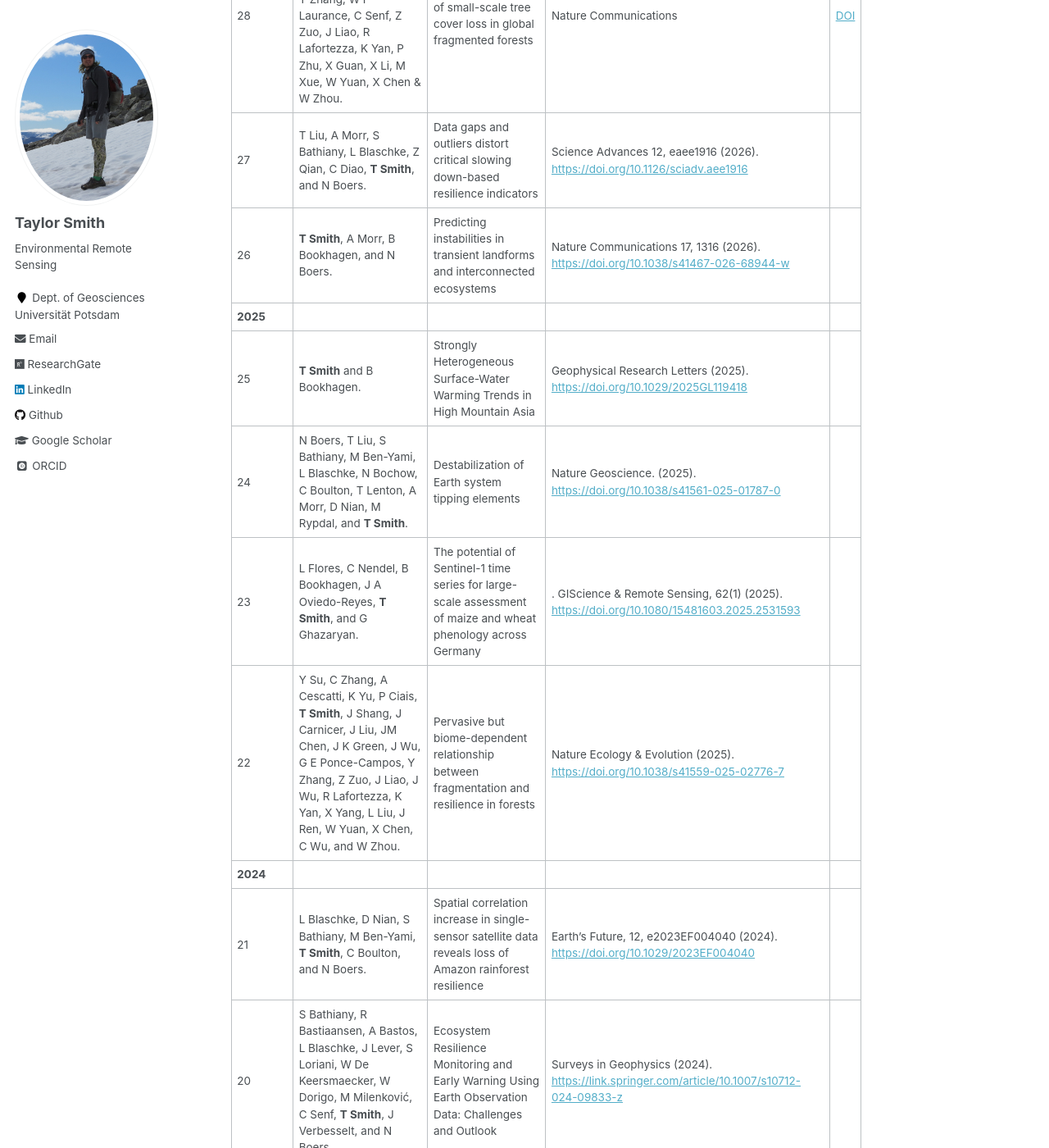
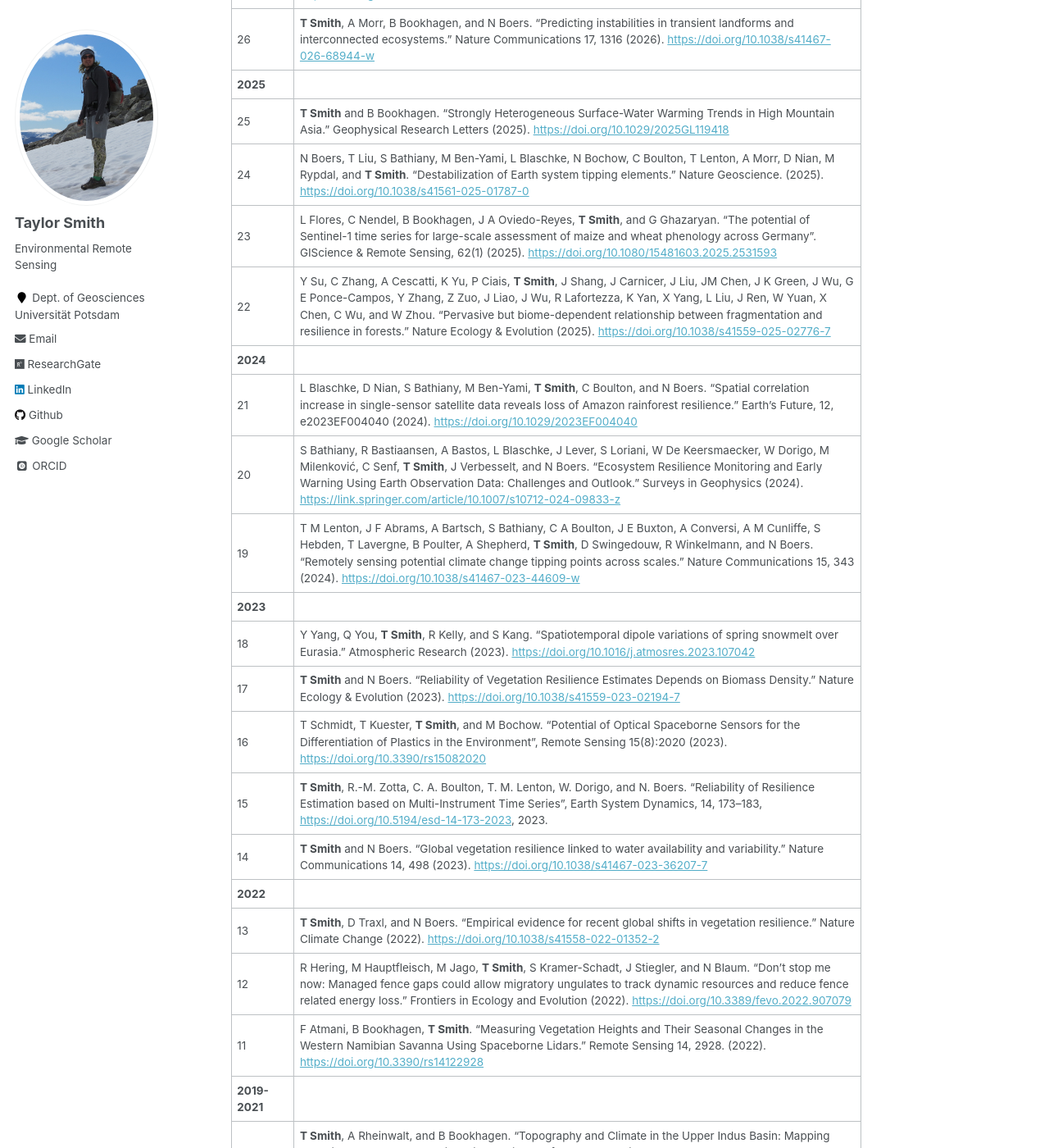
Before and after one commit to tasmi/tasmi.github.io, a Jekyll site: the page built from _pages/publications.md, in a window 1280 px wide and 1400 px high, scrolled down 676 px. Shown: the whole window at 82% size. Built offline with Jekyll 4.4.1, drawn with Linux system fonts in a browser that asks for light colours; some web fonts are replaced; some of the changed text lies outside the part shown.

Commit message:
Update publications.md

```diff
--- a/_pages/publications.md
+++ b/_pages/publications.md
@@ -10,47 +10,47 @@ I maintain a set of freely available [Google Earth Engine codes](https://github.
 ## Peer Reviewed Journal Articles
 
 | **Preprints**
-29 | **T Smith** and B Bookhagen. |  Discharge Deficits in the Nepali Himalaya Linked to Greening and Warming | EarthArXiv (2026). [https://doi.org/10.31223/X5TN25](https://doi.org/10.31223/X5TN25)
+29 | **T Smith** and B Bookhagen. "Discharge Deficits in the Nepali Himalaya Linked to Greening and Warming." EarthArXiv (2026). [https://doi.org/10.31223/X5TN25](https://doi.org/10.31223/X5TN25)
 | **2026**
-28 | J Wang, C Zhang, Y Pan, Y Su, P Ciais, **T Smith**, J Shang, J Liu, J M Chen, A Cescatti, Y Zhang, W F Laurance, C Senf, Z Zuo, J Liao, R Lafortezza, K Yan, P Zhu, X Guan, X Li, M Xue, W Yuan, X Chen & W Zhou. | The safety margin of small-scale tree cover loss in global fragmented forests | Nature Communications | [DOI](https://doi.org/10.1038/s41467-026-71480-2)
-27 | T Liu, A Morr, S Bathiany, L Blaschke, Z Qian, C Diao, **T Smith**, and N Boers. |  Data gaps and outliers distort critical slowing down-based resilience indicators | Science Advances 12, eaee1916 (2026). [https://doi.org/10.1126/sciadv.aee1916](https://doi.org/10.1126/sciadv.aee1916)
-26 | **T Smith**, A Morr, B Bookhagen, and N Boers. |  Predicting instabilities in transient landforms and interconnected ecosystems | Nature Communications 17, 1316 (2026). [https://doi.org/10.1038/s41467-026-68944-w](https://doi.org/10.1038/s41467-026-68944-w)
+28 | J Wang, C Zhang, Y Pan, Y Su, P Ciais, **T Smith**, J Shang, J Liu, J M Chen, A Cescatti, Y Zhang, W F Laurance, C Senf, Z Zuo, J Liao, R Lafortezza, K Yan, P Zhu, X Guan, X Li, M Xue, W Yuan, X Chen & W Zhou. "The safety margin of small-scale tree cover loss in global fragmented forests." Nature Communications (2026). [https://doi.org/10.1038/s41467-026-71480-2](https://doi.org/10.1038/s41467-026-71480-2)
+27 | T Liu, A Morr, S Bathiany, L Blaschke, Z Qian, C Diao, **T Smith**, and N Boers. "Data gaps and outliers distort critical slowing down-based resilience indicators." Science Advances 12, eaee1916 (2026). [https://doi.org/10.1126/sciadv.aee1916](https://doi.org/10.1126/sciadv.aee1916)
+26 | **T Smith**, A Morr, B Bookhagen, and N Boers. "Predicting instabilities in transient landforms and interconnected ecosystems." Nature Communications 17, 1316 (2026). [https://doi.org/10.1038/s41467-026-68944-w](https://doi.org/10.1038/s41467-026-68944-w)
 | **2025**
-25 | **T Smith** and B Bookhagen. |  Strongly Heterogeneous Surface-Water Warming Trends in High Mountain Asia | Geophysical Research Letters (2025). [https://doi.org/10.1029/2025GL119418](https://doi.org/10.1029/2025GL119418)
-24 | N Boers, T Liu, S Bathiany, M Ben-Yami, L Blaschke, N Bochow, C Boulton, T Lenton, A Morr, D Nian, M Rypdal, and **T Smith**. |  Destabilization of Earth system tipping elements | Nature Geoscience. (2025). [https://doi.org/10.1038/s41561-025-01787-0](https://doi.org/10.1038/s41561-025-01787-0)
-23 | L Flores, C Nendel, B Bookhagen, J A Oviedo-Reyes, **T Smith**, and G Ghazaryan. |  The potential of Sentinel-1 time series for large-scale assessment of maize and wheat phenology across Germany|  . GIScience & Remote Sensing, 62(1) (2025). [https://doi.org/10.1080/15481603.2025.2531593](https://doi.org/10.1080/15481603.2025.2531593)
-22 | Y Su, C Zhang, A Cescatti, K Yu, P Ciais, **T Smith**, J Shang, J Carnicer, J Liu, JM Chen, J K Green, J Wu, G E Ponce-Campos, Y Zhang, Z Zuo, J Liao, J Wu, R Lafortezza, K Yan, X Yang, L Liu, J Ren, W Yuan, X Chen, C Wu, and W Zhou. |  Pervasive but biome-dependent relationship between fragmentation and resilience in forests | Nature Ecology & Evolution (2025). [https://doi.org/10.1038/s41559-025-02776-7](https://doi.org/10.1038/s41559-025-02776-7)
+25 | **T Smith** and B Bookhagen. "Strongly Heterogeneous Surface-Water Warming Trends in High Mountain Asia." Geophysical Research Letters (2025). [https://doi.org/10.1029/2025GL119418](https://doi.org/10.1029/2025GL119418)
+24 | N Boers, T Liu, S Bathiany, M Ben-Yami, L Blaschke, N Bochow, C Boulton, T Lenton, A Morr, D Nian, M Rypdal, and **T Smith**. "Destabilization of Earth system tipping elements." Nature Geoscience. (2025). [https://doi.org/10.1038/s41561-025-01787-0](https://doi.org/10.1038/s41561-025-01787-0)
+23 | L Flores, C Nendel, B Bookhagen, J A Oviedo-Reyes, **T Smith**, and G Ghazaryan. "The potential of Sentinel-1 time series for large-scale assessment of maize and wheat phenology across Germany". GIScience & Remote Sensing, 62(1) (2025). [https://doi.org/10.1080/15481603.2025.2531593](https://doi.org/10.1080/15481603.2025.2531593)
+22 | Y Su, C Zhang, A Cescatti, K Yu, P Ciais, **T Smith**, J Shang, J Carnicer, J Liu, JM Chen, J K Green, J Wu, G E Ponce-Campos, Y Zhang, Z Zuo, J Liao, J Wu, R Lafortezza, K Yan, X Yang, L Liu, J Ren, W Yuan, X Chen, C Wu, and W Zhou. "Pervasive but biome-dependent relationship between fragmentation and resilience in forests." Nature Ecology & Evolution (2025). [https://doi.org/10.1038/s41559-025-02776-7](https://doi.org/10.1038/s41559-025-02776-7)
 | **2024**
-21 | L Blaschke, D Nian, S Bathiany, M Ben-Yami, **T Smith**, C Boulton, and N Boers. |  Spatial correlation increase in single-sensor satellite data reveals loss of Amazon rainforest resilience | Earth's Future, 12, e2023EF004040  (2024). [https://doi.org/10.1029/2023EF004040](https://doi.org/10.1029/2023EF004040)
-20 | S Bathiany, R Bastiaansen, A Bastos, L Blaschke, J Lever, S Loriani, W De Keersmaecker, W Dorigo, M Milenković, C Senf, **T Smith**, J Verbesselt, and N Boers. |  Ecosystem Resilience Monitoring and Early Warning Using Earth Observation Data: Challenges and Outlook |  Surveys in Geophysics (2024). [https://link.springer.com/article/10.1007/s10712-024-09833-z](https://link.springer.com/article/10.1007/s10712-024-09833-z)
-19 | T M Lenton, J F Abrams, A Bartsch, S Bathiany, C A Boulton, J E Buxton, A Conversi, A M Cunliffe, S Hebden, T Lavergne, B Poulter, A Shepherd, **T Smith**, D Swingedouw, R Winkelmann, and N Boers. |  Remotely sensing potential climate change tipping points across scales | Nature Communications 15, 343 (2024). [https://doi.org/10.1038/s41467-023-44609-w](https://doi.org/10.1038/s41467-023-44609-w)
+21 | L Blaschke, D Nian, S Bathiany, M Ben-Yami, **T Smith**, C Boulton, and N Boers. "Spatial correlation increase in single-sensor satellite data reveals loss of Amazon rainforest resilience." Earth's Future, 12, e2023EF004040  (2024). [https://doi.org/10.1029/2023EF004040](https://doi.org/10.1029/2023EF004040)
+20 | S Bathiany, R Bastiaansen, A Bastos, L Blaschke, J Lever, S Loriani, W De Keersmaecker, W Dorigo, M Milenković, C Senf, **T Smith**, J Verbesselt, and N Boers. "Ecosystem Resilience Monitoring and Early Warning Using Earth Observation Data: Challenges and Outlook."  Surveys in Geophysics (2024). [https://link.springer.com/article/10.1007/s10712-024-09833-z](https://link.springer.com/article/10.1007/s10712-024-09833-z)
+19 | T M Lenton, J F Abrams, A Bartsch, S Bathiany, C A Boulton, J E Buxton, A Conversi, A M Cunliffe, S Hebden, T Lavergne, B Poulter, A Shepherd, **T Smith**, D Swingedouw, R Winkelmann, and N Boers. "Remotely sensing potential climate change tipping points across scales." Nature Communications 15, 343 (2024). [https://doi.org/10.1038/s41467-023-44609-w](https://doi.org/10.1038/s41467-023-44609-w)
 | **2023**
-18 | Y Yang, Q You, **T Smith**, R Kelly, and S Kang. |  Spatiotemporal dipole variations of spring snowmelt over Eurasia | Atmospheric Research (2023). [https://doi.org/10.1016/j.atmosres.2023.107042](https://doi.org/10.1016/j.atmosres.2023.107042)
-17 | **T Smith** and N Boers. |  Reliability of Vegetation Resilience Estimates Depends on Biomass Density | Nature Ecology & Evolution (2023). [https://doi.org/10.1038/s41559-023-02194-7](https://doi.org/10.1038/s41559-023-02194-7)
-16 | T Schmidt, T Kuester, **T Smith**, and M Bochow. |  Potential of Optical Spaceborne Sensors for the Differentiation of Plastics in the Environment|  , Remote Sensing 15(8):2020 (2023). [https://doi.org/10.3390/rs15082020](https://doi.org/10.3390/rs15082020)
-15 | **T Smith**, R.-M. Zotta, C. A. Boulton, T. M. Lenton, W. Dorigo, and N. Boers. |  Reliability of Resilience Estimation based on Multi-Instrument Time Series|  , Earth System Dynamics, 14, 173–183, [https://doi.org/10.5194/esd-14-173-2023](https://doi.org/10.5194/esd-14-173-2023), 2023.
-14 | **T Smith** and N Boers. |  Global vegetation resilience linked to water availability and variability | Nature Communications 14, 498 (2023). [https://doi.org/10.1038/s41467-023-36207-7](https://doi.org/10.1038/s41467-023-36207-7)
+18 | Y Yang, Q You, **T Smith**, R Kelly, and S Kang. "Spatiotemporal dipole variations of spring snowmelt over Eurasia." Atmospheric Research (2023). [https://doi.org/10.1016/j.atmosres.2023.107042](https://doi.org/10.1016/j.atmosres.2023.107042)
+17 | **T Smith** and N Boers. "Reliability of Vegetation Resilience Estimates Depends on Biomass Density." Nature Ecology & Evolution (2023). [https://doi.org/10.1038/s41559-023-02194-7](https://doi.org/10.1038/s41559-023-02194-7)
+16 | T Schmidt, T Kuester, **T Smith**, and M Bochow. "Potential of Optical Spaceborne Sensors for the Differentiation of Plastics in the Environment", Remote Sensing 15(8):2020 (2023). [https://doi.org/10.3390/rs15082020](https://doi.org/10.3390/rs15082020)
+15 | **T Smith**, R.-M. Zotta, C. A. Boulton, T. M. Lenton, W. Dorigo, and N. Boers. "Reliability of Resilience Estimation based on Multi-Instrument Time Series", Earth System Dynamics, 14, 173–183, [https://doi.org/10.5194/esd-14-173-2023](https://doi.org/10.5194/esd-14-173-2023), 2023.
+14 | **T Smith** and N Boers. "Global vegetation resilience linked to water availability and variability." Nature Communications 14, 498 (2023). [https://doi.org/10.1038/s41467-023-36207-7](https://doi.org/10.1038/s41467-023-36207-7)
 | **2022**
-13 | **T Smith**, D Traxl, and N Boers. |  Empirical evidence for recent global shifts in vegetation resilience | Nature Climate Change (2022). [https://doi.org/10.1038/s41558-022-01352-2](https://www.nature.com/articles/s41558-022-01352-2)
-12 | R Hering, M Hauptfleisch, M Jago, **T Smith**, S Kramer-Schadt, J Stiegler, and N Blaum. |  Don't stop me now: Managed fence gaps could allow migratory ungulates to track dynamic resources and reduce fence related energy loss | Frontiers in Ecology and Evolution (2022). [https://doi.org/10.3389/fevo.2022.907079](https://doi.org/10.3389/fevo.2022.907079)
-11 | F Atmani, B Bookhagen, **T Smith**. |  Measuring Vegetation Heights and Their Seasonal Changes in the Western Namibian Savanna Using Spaceborne Lidars | Remote Sensing 14, 2928. (2022). [https://doi.org/10.3390/rs14122928](https://doi.org/10.3390/rs14122928)
+13 | **T Smith**, D Traxl, and N Boers. "Empirical evidence for recent global shifts in vegetation resilience." Nature Climate Change (2022). [https://doi.org/10.1038/s41558-022-01352-2](https://www.nature.com/articles/s41558-022-01352-2)
+12 | R Hering, M Hauptfleisch, M Jago, **T Smith**, S Kramer-Schadt, J Stiegler, and N Blaum. "Don't stop me now: Managed fence gaps could allow migratory ungulates to track dynamic resources and reduce fence related energy loss." Frontiers in Ecology and Evolution (2022). [https://doi.org/10.3389/fevo.2022.907079](https://doi.org/10.3389/fevo.2022.907079)
+11 | F Atmani, B Bookhagen, **T Smith**. "Measuring Vegetation Heights and Their Seasonal Changes in the Western Namibian Savanna Using Spaceborne Lidars." Remote Sensing 14, 2928. (2022). [https://doi.org/10.3390/rs14122928](https://doi.org/10.3390/rs14122928)
 | **2019-2021**
-10 | **T Smith**, A Rheinwalt, and B Bookhagen. |  Topography and Climate in the Upper Indus Basin: Mapping Elevation-Snow Cover Relationships | Science of The Total Environment, 2021, 147363, ISSN 0048-9697. [https://doi.org/10.1016/j.scitotenv.2021.147363](https://doi.org/10.1016/j.scitotenv.2021.147363)
-9 | **T Smith** and B Bookhagen. (2020). |  Climatic and Biotic Controls on Topographic Asymmetry at the Global Scale | Journal of Geophysical Research: Earth Surface, 125, e2020JF005692. [https://doi.org/10.1029/2020JF005692](https://doi.org/10.1029/2020JF005692)
-8 | **T Smith** and B Bookhagen. |  Assessing Multi-Temporal Snow-Volume Trends in High Mountain Asia From 1987 to 2016 Using High-Resolution Passive Microwave Data | Front. Earth Sci. (2020) 8:559175. [https://doi.org/10.3389/feart.2020.559175](https://doi.org/10.3389/feart.2020.559175)
-7 | **T Smith**, A Rheinwalt, and B Bookhagen. |  Determining the Optimal Grid Resolution for Topographic Analysis on an Airborne Lidar Dataset|  , Earth Surface Dynamics 7 (2019): 475-489 [https://doi.org/10.5194/esurf-7-475-2019](https://doi.org/10.5194/esurf-7-475-2019)
+10 | **T Smith**, A Rheinwalt, and B Bookhagen. "Topography and Climate in the Upper Indus Basin: Mapping Elevation-Snow Cover Relationships." Science of The Total Environment, 2021, 147363, ISSN 0048-9697. [https://doi.org/10.1016/j.scitotenv.2021.147363](https://doi.org/10.1016/j.scitotenv.2021.147363)
+9 | **T Smith** and B Bookhagen. (2020). "Climatic and Biotic Controls on Topographic Asymmetry at the Global Scale." Journal of Geophysical Research: Earth Surface, 125, e2020JF005692. [https://doi.org/10.1029/2020JF005692](https://doi.org/10.1029/2020JF005692)
+8 | **T Smith** and B Bookhagen. "Assessing Multi-Temporal Snow-Volume Trends in High Mountain Asia From 1987 to 2016 Using High-Resolution Passive Microwave Data." Front. Earth Sci. (2020) 8:559175. [https://doi.org/10.3389/feart.2020.559175](https://doi.org/10.3389/feart.2020.559175)
+7 | **T Smith**, A Rheinwalt, and B Bookhagen. "Determining the Optimal Grid Resolution for Topographic Analysis on an Airborne Lidar Dataset", Earth Surface Dynamics 7 (2019): 475-489 [https://doi.org/10.5194/esurf-7-475-2019](https://doi.org/10.5194/esurf-7-475-2019)
 | **2013-2018**
-6 | **T Smith** and B Bookhagen. |  Using passive microwave data to understand spatio-temporal trends and dynamics in snow-water storage in High Mountain Asia|  , Proc. SPIE 10788, Active and Passive Microwave Remote Sensing for Environmental Monitoring II, 1078806 (9 October 2018) [https://doi.org/10.1117/12.2323827](https://doi.org/10.1117/12.2323827)
-5 | **T Smith** and B Bookhagen. |  Changes in seasonal snow water equivalent distribution in High Mountain Asia (1987 to 2009)|  , Science Advances 4 (2018): 1,  [https://doi.org/10.1126/sciadv.1701550](https://doi.org/10.1126/sciadv.1701550)
-4 | **T Smith**, B Bookhagen, and A Rheinwalt. |  Spatio-temporal Patterns of High Mountain Asia's Snowmelt Season Identified with an Automated Snowmelt Detection Algorithm, 1987-2016|  , The Cryosphere 11 (2017): 2329-2343, [https://doi.org/10.5194/tc-11-2329-2017](https://doi.org/10.5194/tc-11-2329-2017)
-3 | **T Smith** and B Bookhagen. |  Assessing uncertainty and sensor biases in passive microwave data across High Mountain Asia|  , Remote Sensing of Environment 181 (2016): 174-185. [https://doi.org/10.1016/j.rse.2016.03.037](https://doi.org/10.1016/j.rse.2016.03.037)
-2 | **T Smith**, B Bookhagen, and F Cannon. |  Improving semi-automated glacier mapping with a multi-method approach: applications in central Asia|  , The Cryosphere 9.5 (2015): 1747-1759. [https://doi.org/10.5194/tc-9-1747-2015](https://doi.org/10.5194/tc-9-1747-2015)
-1 | W Amidon, B Bookhagen, J-P Avouac, **T Smith**, D Rood. |  Late Pleistocene Glacial Advances in the Western Tibet Interior|  , Earth and Planetary Science Letters 381 (2013): 210-221. [https://doi.org/10.1016/j.epsl.2013.08.041](https://doi.org/10.1016/j.epsl.2013.08.041)
+6 | **T Smith** and B Bookhagen. "Using passive microwave data to understand spatio-temporal trends and dynamics in snow-water storage in High Mountain Asia", Proc. SPIE 10788, Active and Passive Microwave Remote Sensing for Environmental Monitoring II, 1078806 (9 October 2018) [https://doi.org/10.1117/12.2323827](https://doi.org/10.1117/12.2323827)
+5 | **T Smith** and B Bookhagen. "Changes in seasonal snow water equivalent distribution in High Mountain Asia (1987 to 2009)", Science Advances 4 (2018): 1,  [https://doi.org/10.1126/sciadv.1701550](https://doi.org/10.1126/sciadv.1701550)
+4 | **T Smith**, B Bookhagen, and A Rheinwalt. "Spatio-temporal Patterns of High Mountain Asia's Snowmelt Season Identified with an Automated Snowmelt Detection Algorithm, 1987-2016", The Cryosphere 11 (2017): 2329-2343, [https://doi.org/10.5194/tc-11-2329-2017](https://doi.org/10.5194/tc-11-2329-2017)
+3 | **T Smith** and B Bookhagen. "Assessing uncertainty and sensor biases in passive microwave data across High Mountain Asia", Remote Sensing of Environment 181 (2016): 174-185. [https://doi.org/10.1016/j.rse.2016.03.037](https://doi.org/10.1016/j.rse.2016.03.037)
+2 | **T Smith**, B Bookhagen, and F Cannon. "Improving semi-automated glacier mapping with a multi-method approach: applications in central Asia", The Cryosphere 9.5 (2015): 1747-1759. [https://doi.org/10.5194/tc-9-1747-2015](https://doi.org/10.5194/tc-9-1747-2015)
+1 | W Amidon, B Bookhagen, J-P Avouac, **T Smith**, D Rood. "Late Pleistocene Glacial Advances in the Western Tibet Interior", Earth and Planetary Science Letters 381 (2013): 210-221. [https://doi.org/10.1016/j.epsl.2013.08.041](https://doi.org/10.1016/j.epsl.2013.08.041)
 
 ## Peer Reviewed Book chapters
 
-2 | K Geißler, N Blaum, G von Maltitz, **T Smith**, B Bookhagen, H Wanke, M Hipondoka, E Hamunyelae, D Lohmann, D U Lüdtke, M Mbidzo, M Rauchecker, R Hering, K Irob, B Tietjen, A Marquart, F V Skhosana, T Herkenrath and S Uugulu. |  Biodiversity and Ecosystem Functions in Southern African Savanna Rangelands: Threats, Impacts and Solutions | in: von Maltitz, G.P., et al. _Sustainability of Southern African Ecosystems under Global Change_, Ecological Studies, vol 248, 2024. [https://doi.org/10.1007/978-3-031-10948-5_15](https://doi.org/10.1007/978-3-031-10948-5_15)
-1 | **T Smith** and B Bookhagen. |  Chapter 7: Remotely sensed rain and snowfall in the Himalaya|  , in: Dimri, A.P., Bookhagen, B., Stoffel, M., Yasunari, T. (Eds.): _Himalayan Weather and Climate and their Impact on the Environment_, Springer International Publishing, 2020. [https://www.springer.com/gp/book/9783030296834](https://www.springer.com/gp/book/9783030296834)
+2 | K Geißler, N Blaum, G von Maltitz, **T Smith**, B Bookhagen, H Wanke, M Hipondoka, E Hamunyelae, D Lohmann, D U Lüdtke, M Mbidzo, M Rauchecker, R Hering, K Irob, B Tietjen, A Marquart, F V Skhosana, T Herkenrath and S Uugulu. "Biodiversity and Ecosystem Functions in Southern African Savanna Rangelands: Threats, Impacts and Solutions." in: von Maltitz, G.P., et al. _Sustainability of Southern African Ecosystems under Global Change_, Ecological Studies, vol 248, 2024. [https://doi.org/10.1007/978-3-031-10948-5_15](https://doi.org/10.1007/978-3-031-10948-5_15)
+1 | **T Smith** and B Bookhagen. "Chapter 7: Remotely sensed rain and snowfall in the Himalaya", in: Dimri, A.P., Bookhagen, B., Stoffel, M., Yasunari, T. (Eds.): _Himalayan Weather and Climate and their Impact on the Environment_, Springer International Publishing, 2020. [https://www.springer.com/gp/book/9783030296834](https://www.springer.com/gp/book/9783030296834)
 
 ## Technical Reports
 
```
